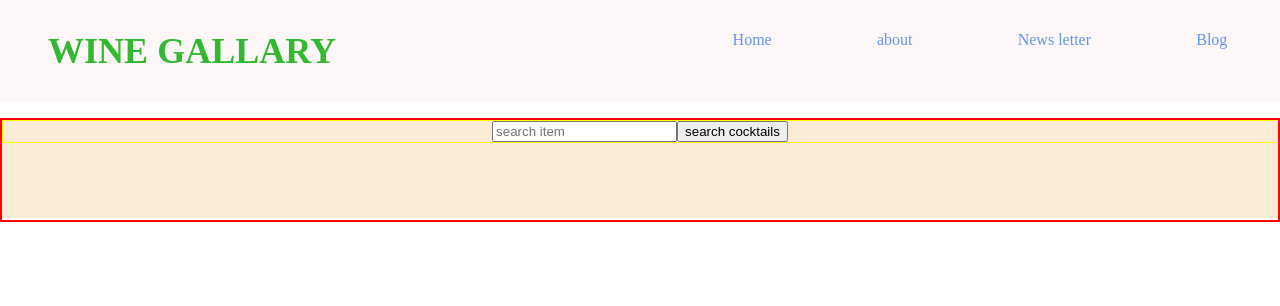
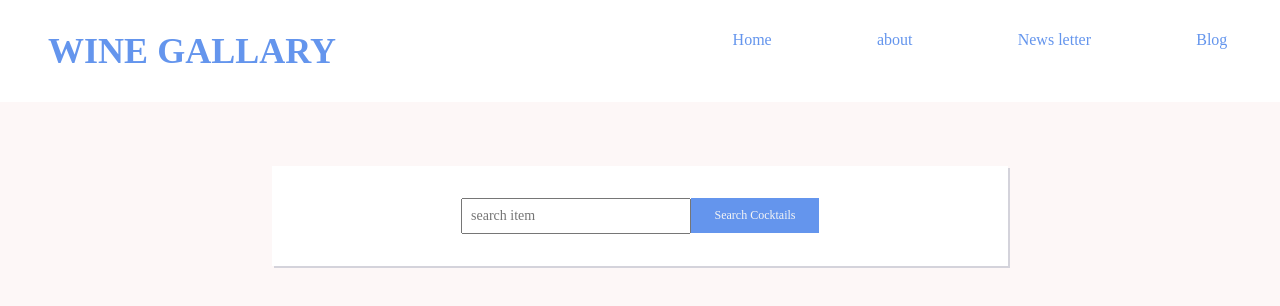
Before and after one commit to lilphemy/winegallery, a React (Vite) app: page / in a window 1280 px wide. Shown: the top 306 px of the page. Built offline with nearby package versions, Linux system fonts and the light colour scheme; no server answers.

Commit message:
working out the search rule

```diff
--- a/src/components/header/headerbar.module.css
+++ b/src/components/header/headerbar.module.css
@@ -2,6 +2,7 @@ body {
     margin: 0;
     padding: 0;
     box-sizing: border-box;
+    background-color:  hsl(0, 56%, 98%);
 }
 
 .mainHeader{
@@ -9,7 +10,7 @@ body {
     padding: auto 1rem;
     width: 100%;
     border: 5px 4px solid lightgreen;
-    background-color: hsl(0, 56%, 98%);
+    background-color: white;
     display: flex;
     flex-direction: row;
     justify-content: space-between;
@@ -22,7 +23,7 @@ body {
     font-size: 1.5rem;
     font-family: 'Times New Roman', Times, serif;
     text-transform: uppercase;
-    color: rgb(49, 186, 49)
+    color: cornflowerblue
 }
 
 .headSections {
--- a/src/components/searchbar/searchbar.module.css
+++ b/src/components/searchbar/searchbar.module.css
@@ -1,21 +1,47 @@
+
 .searchGrid {
     width: 100%;
-    background-color: antiquewhite;
-    height: 100px;
+    height: 200px;
     margin: 1rem auto;
     text-align: center;
+}
 
-}
 
 .formSearch {
     margin: 0 auto;
-    border: 2px solid red;
     height: 100%;
 }
+
 
 .inputSec {
     display: flex;
     justify-content: center;
     align-items: center;
-    border: 1px solid yellow;
+    width: 50%;
+    box-shadow: 2px 2px hsla(220, 40%, 30%, .2);
+    margin: 4rem auto;
+    padding: 2rem 3rem;
+    background-color: white;
 }
+
+.inputSec > input {
+    font-size: 14px;
+    font-family: 'Times New Roman', Times, serif;
+    padding: 8px;
+    width: 230px;
+    outline: none;
+}
+
+.inputSec > button {
+    padding: 2px;
+    width: 8rem;
+    height: 35px;
+    font-size: 12px;
+    background-color: cornflowerblue;
+    color: whitesmoke;
+    font-family: 'Times New Roman', Times, serif;
+    outline: none;
+    outline-style: none;
+    text-transform: capitalize;
+    border: none;
+}
--- a/src/components/searchbar/searchbar.tsx
+++ b/src/components/searchbar/searchbar.tsx
@@ -1,6 +1,5 @@
 import { Fragment } from "react";
 import Class from './searchbar.module.css'
-
 
 const Searchbar = () => {
 
@@ -12,7 +11,6 @@ const Searchbar = () => {
                         <input placeholder="search item" type="search" name="search" id="search" />
                         <button type="button">search cocktails</button>
                     </div>
-
                 </form>
             </div>
         </Fragment>
--- a/src/context/contextrule.tsx
+++ b/src/context/contextrule.tsx
@@ -2,6 +2,9 @@ import { useState, createContext, ReactNode, useLayoutEffect, useCallback } from
 
 
 const link = 'https://www.thecocktaildb.com/api/json/v1/1/search.php?s='
+
+const searchlink = "www.thecocktaildb.com/api/json/v1/1/search.php?s=margarita"
+
 
 const options = {
     'method': 'GET',
@@ -9,12 +12,17 @@ const options = {
 
 interface dataBucket {
     wineData: ({strAlcoholic: string, strDrinkThumb: string, strCategory: string, strDrink: string, strGlass: string, strIngredient1?: string, strIngredient2?: string, strIngredient3?: string, strIngredient4?: string})[],
+    fetchCocktail?: () => void;
     //setWineData?: () => React.Dispatch<React.SetStateAction<never[]>
 }
 
 export const ResProvider = createContext<dataBucket>({
     wineData: [],
 })
+
+//function for search button
+
+
 
 const ContextContainer = ({ children }: { children: ReactNode }) => {
    const searchKey = 'b'
@@ -31,6 +39,17 @@ const ContextContainer = ({ children }: { children: ReactNode }) => {
         }
     }, [searchKey])
 
+    const fetchCocktail = useCallback(async (searchlink: string, id_name: string) => {
+        try{
+            const pullData = await fetch(`${searchlink} ${id_name}`)
+            const data = await pullData.json()
+            setWineData(data.drinks)
+        }catch(err) {
+            return err
+        }
+    }, [])
+
+
 
 
     useLayoutEffect(() => {
@@ -38,7 +57,7 @@ const ContextContainer = ({ children }: { children: ReactNode }) => {
     }, [searchKey, link])
     console.log(wineData)
     return (
-        <ResProvider.Provider value={{wineData}}>
+        <ResProvider.Provider value={{wineData, fetchCocktail}}>
             {children}
         </ResProvider.Provider>
     )
```
